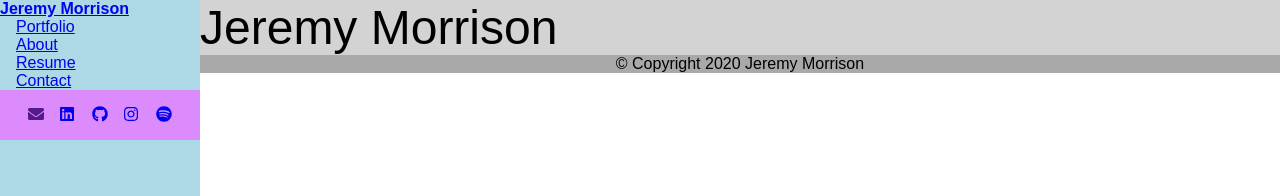
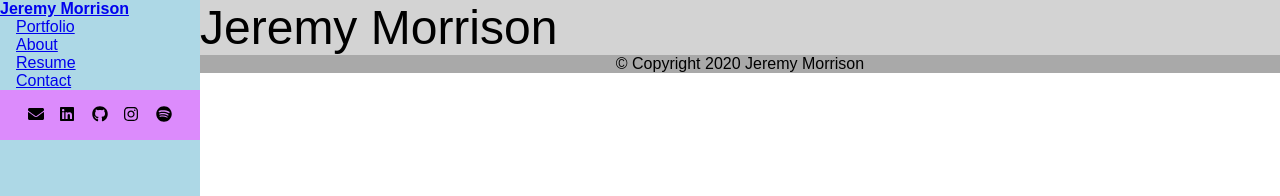
Before and after one commit to jemorriso/jeremymorrison.ca, a React (Create React App) app: page / in a window 1280 px wide. Shown: the top 196 px of the page. Built offline with nearby package versions, Linux system fonts and the light colour scheme.

Commit message:
Add email href

```diff
--- a/src/components/Socials.js
+++ b/src/components/Socials.js
@@ -13,6 +13,7 @@ const Wrapper = styled.div`
 
 const Icon = styled.a`
   /* background-color: black; */
+  color: black;
   margin: 0.5em;
   border-radius: 50%;
   min-height: 1em;
@@ -22,7 +23,7 @@ const Icon = styled.a`
 function Socials(props) {
   return (
     <Wrapper>
-      <Icon href="">
+      <Icon href="mailto:contact@jeremymorrison.ca">
         <FontAwesomeIcon icon="envelope" />
       </Icon>
       <Icon
```
